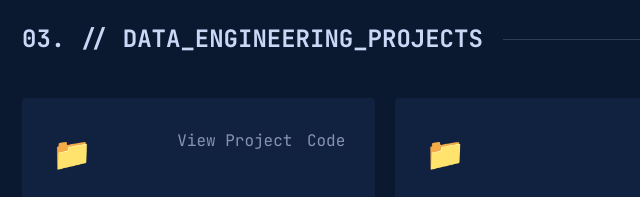
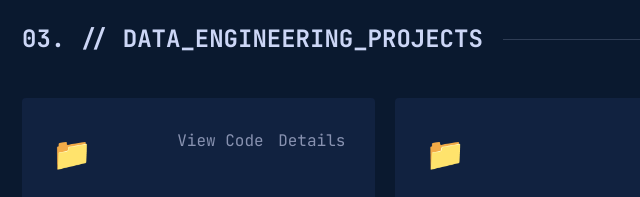
Before and after one commit to sohana30/data-engineering-portfolio, a plain HTML site: page index.html in a window 1280 px wide. Shown: the part 2480-2677 px from the top of the page, 68-708 px from the left. Drawn offline with Linux system fonts and the light colour scheme.

Commit message:
Update project links to use GitHub URLs

```diff
--- a/index.html
+++ b/index.html
@@ -146,8 +146,9 @@
                     <div class="card-header">
                         <span class="folder-icon">📁</span>
                         <div class="links">
-                            <a href="projects/snowflake-etl-pipeline/index.html" target="_blank">View Project</a>
-                            <a href="projects/snowflake-etl-pipeline/src/" target="_blank">Code</a>
+                            <a href="https://github.com/sohana30/data-engineering-portfolio/tree/main/projects/snowflake-etl-pipeline"
+                                target="_blank">View Code</a>
+                            <a href="projects/snowflake-etl-pipeline/index.html" target="_blank">Details</a>
                         </div>
                     </div>
                     <h4>Snowflake ETL Pipeline (Production)</h4>
```
